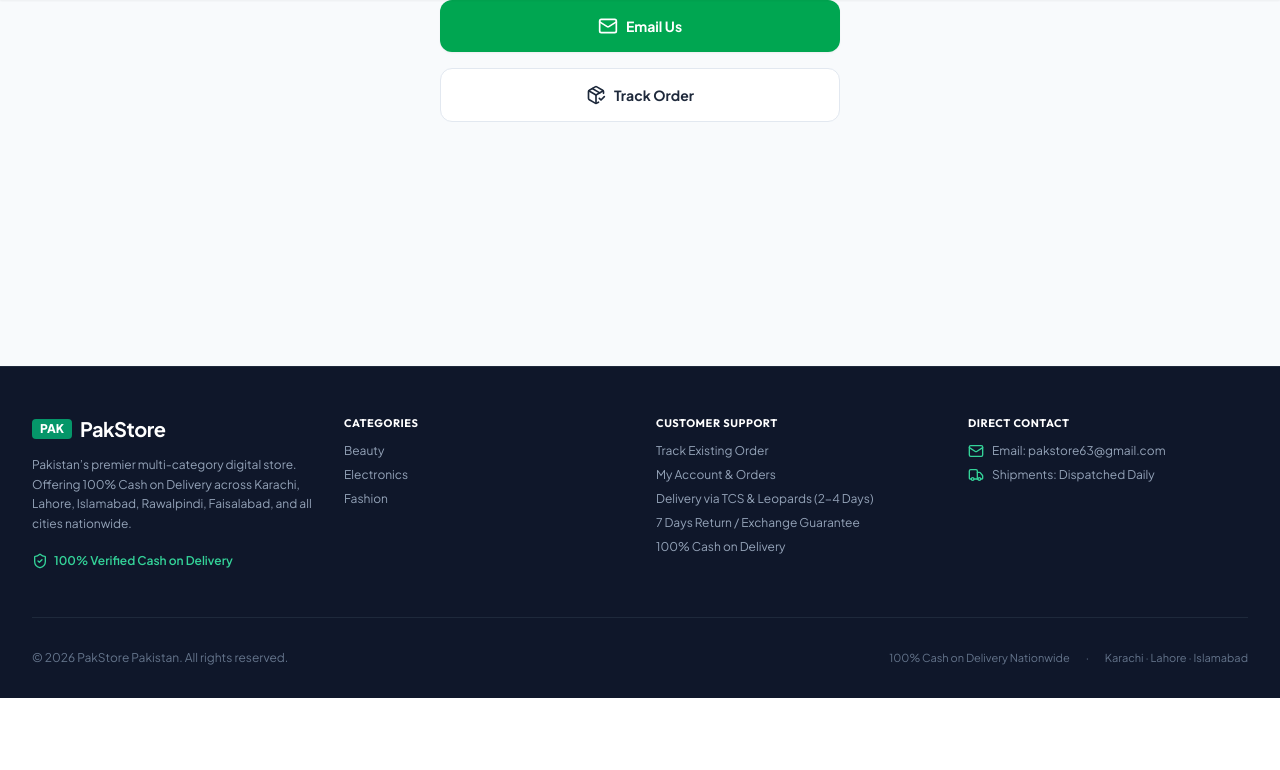
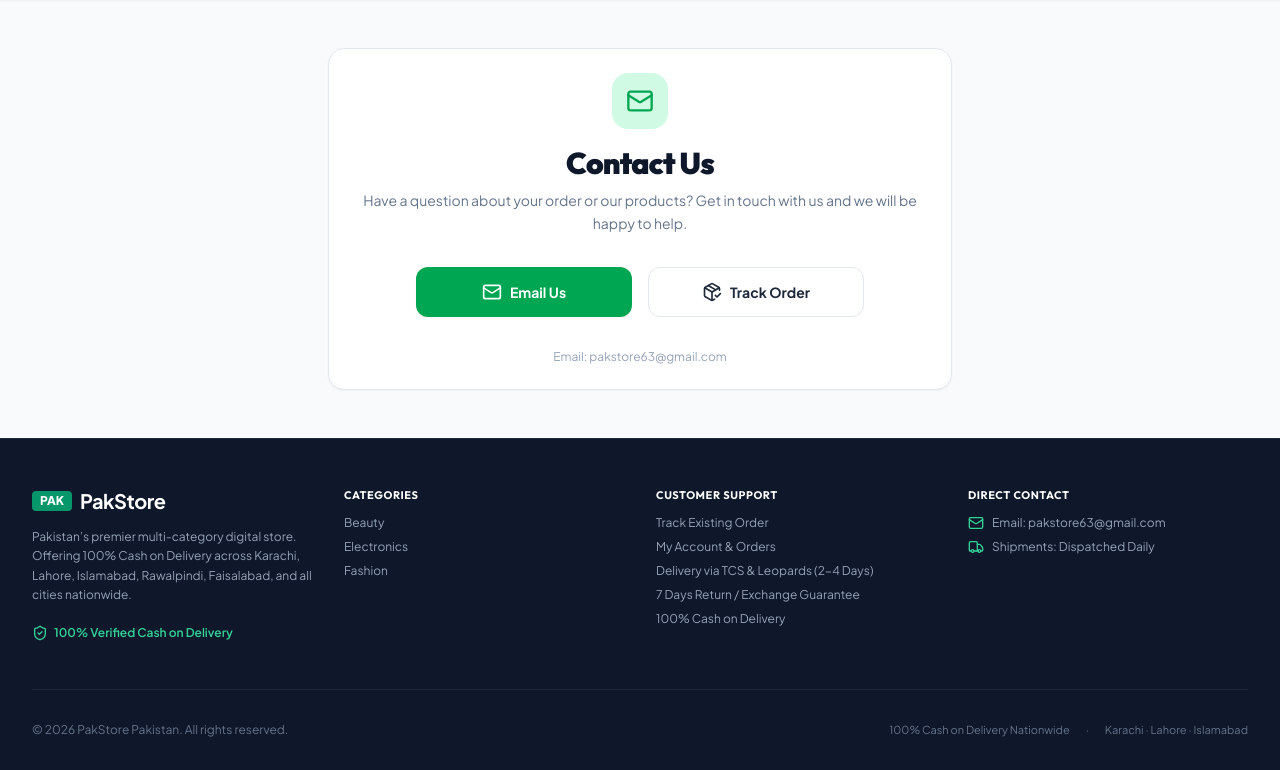
Before and after one commit to AliDevTech-code/Pakstore.com, a PHP site: page /contact.php in a window 1280 px wide. Shown: the part 102-872 px from the top of the page. Before the commit the page ends 800 px from the top, so only its background shows below. Run offline with PHP 8.4, Linux system fonts and the light colour scheme; data comes from the database, SQL or seed files in the repository; some libraries are stand-ins or nearby versions.

Commit message:
Restore proper contact page heading with two buttons

```diff
--- a/contact.php
+++ b/contact.php
@@ -1,5 +1,5 @@
 <?php
-/** Public Contact Us page - simple two-button layout. */
+/** Public Contact Us page. */
 
 require_once __DIR__ . '/includes/functions.php';
 
@@ -8,16 +8,29 @@ require __DIR__ . '/includes/header.php';
 ?>
 
 <main class="flex-1 bg-slate-50">
-    <div class="max-w-md mx-auto px-4 sm:px-6 py-14">
-        <div class="grid grid-cols-1 gap-4">
-            <a href="mailto:pakstore63@gmail.com" class="flex items-center justify-center gap-2 w-full py-4 bg-[#00A651] hover:bg-[#008f45] text-white font-bold text-sm rounded-xl shadow-sm transition-colors">
+    <div class="max-w-2xl mx-auto px-4 sm:px-6 py-12">
+        <div class="bg-white rounded-2xl border border-slate-200 shadow-sm p-6 sm:p-10 text-center">
+            <div class="w-14 h-14 rounded-2xl bg-emerald-100 text-[#00A651] flex items-center justify-center mx-auto mb-4">
+                <i data-lucide="mail" class="w-7 h-7"></i>
+            </div>
+            <h1 class="text-2xl sm:text-3xl font-black text-slate-900 tracking-tight">Contact Us</h1>
+            <p class="text-sm text-slate-500 mt-2 leading-relaxed">
+                Have a question about your order or our products? Get in touch with us and
+                we will be happy to help.
+            </p>
+
+            <div class="mt-8 grid grid-cols-1 sm:grid-cols-2 gap-4 max-w-md mx-auto">
+                <a href="mailto:pakstore63@gmail.com" class="flex items-center justify-center gap-2 w-full py-3.5 bg-[#00A651] hover:bg-[#008f45] text-white font-bold text-sm rounded-xl shadow-sm transition-colors">
                     <i data-lucide="mail" class="w-5 h-5"></i>
                     Email Us
                 </a>
-            <a href="<?= e(url('track-order.php')) ?>" class="flex items-center justify-center gap-2 w-full py-4 bg-white hover:bg-emerald-50 text-slate-800 font-bold text-sm rounded-xl border border-slate-200 transition-colors">
+                <a href="<?= e(url('track-order.php')) ?>" class="flex items-center justify-center gap-2 w-full py-3.5 bg-white hover:bg-emerald-50 text-slate-800 font-bold text-sm rounded-xl border border-slate-200 transition-colors">
                     <i data-lucide="package-check" class="w-5 h-5"></i>
                     Track Order
                 </a>
+            </div>
+
+            <p class="text-xs text-slate-400 mt-8">Email: pakstore63@gmail.com</p>
         </div>
     </div>
 </main>
```
Lines whose indentation alone changed are shown as unchanged.
